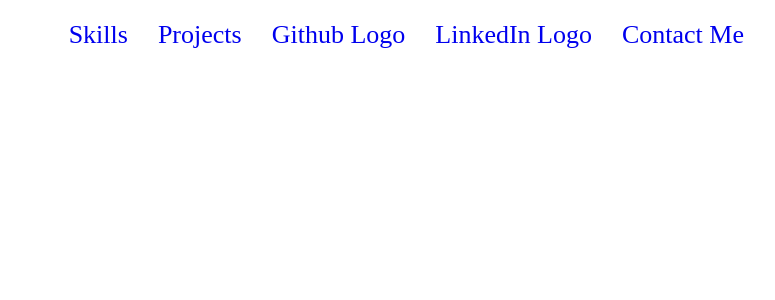
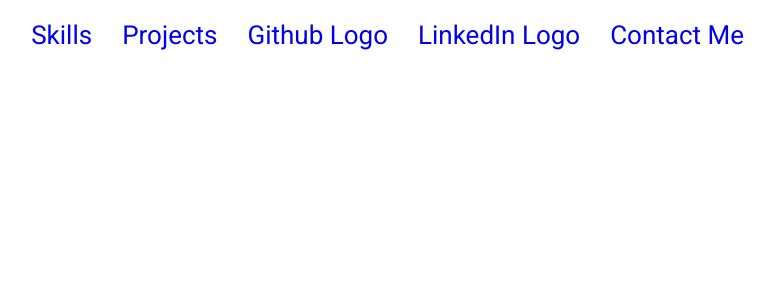
Before and after one commit to Onionie/portfolio, a React (Create React App) app: page / in a window 1280 px wide. Shown: the top 300 px of the page, without its empty margins (496-1271 px from the left). Built offline with nearby package versions, Linux system fonts and the light colour scheme.

Commit message:
Applied different font

```diff
--- a/public/index.html
+++ b/public/index.html
@@ -7,6 +7,15 @@
     <meta name="theme-color" content="#000000" />
     <meta name="description" content="Web site showcasing portfolio" />
     <link rel="apple-touch-icon" href="%PUBLIC_URL%/logo192.png" />
+
+    <!-- Google Font -->
+    <link rel="preconnect" href="https://fonts.googleapis.com" />
+    <link rel="preconnect" href="https://fonts.gstatic.com" crossorigin />
+    <link
+      href="https://fonts.googleapis.com/css2?family=Roboto:wght@400;500;700;900&display=swap"
+      rel="stylesheet"
+    />
+
     <title>Oniel Gutierrez | Software Developer</title>
   </head>
   <body>
--- a/src/Components/styles.css
+++ b/src/Components/styles.css
@@ -11,6 +11,10 @@
 html {
   font-size: 62.5%;
   overflow-x: hidden;
+}
+
+body {
+  font-family: 'Roboto', sans-serif;
 }
 
 header {
```
